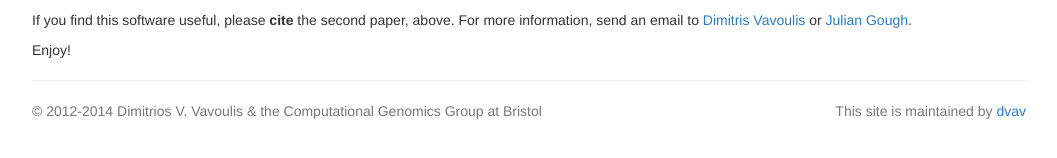
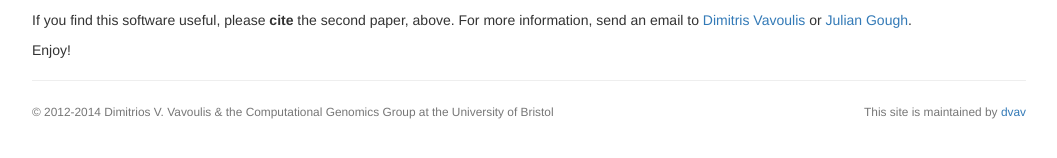
Before and after one commit to dvav/dgeclust, a Jekyll site: the page built from index.html, in a window 1280 px wide. Shown: the part 688-846 px from the top of the page, without its empty margins (111-1168 px from the left). Built offline with Jekyll 4.4.1, drawn with Linux system fonts in a browser that asks for light colours; nearby versions of some CDN libraries; Markdown is read by kramdown in place of the engine named in the settings.

Commit message:
Small print on footer

```diff
--- a/_includes/footer.html
+++ b/_includes/footer.html
@@ -1,7 +1,7 @@
 <hr>
 <footer>
-	<p class="text-muted pull-right">This site is maintained by <a href="https://github.com/{{ site.data.people.me.github }}" target="_blank">{{ site.data.people.me.github }}</a></p>
-	<p class="text-muted"> &copy; 2012-{{ site.time | date: "%Y" }} Dimitrios V. Vavoulis &amp; the Computational Genomics Group at Bristol</a></p>
+	<p class="text-muted pull-right"><small>This site is maintained by <a href="https://github.com/{{ site.data.people.me.github }}" target="_blank">{{ site.data.people.me.github }}</a></small></p>
+	<p class="text-muted"><small>&copy; 2012-{{ site.time | date: "%Y" }} Dimitrios V. Vavoulis &amp; the Computational Genomics Group at the University of Bristol</a></small></p>
 </footer>
 </div>
 
```
